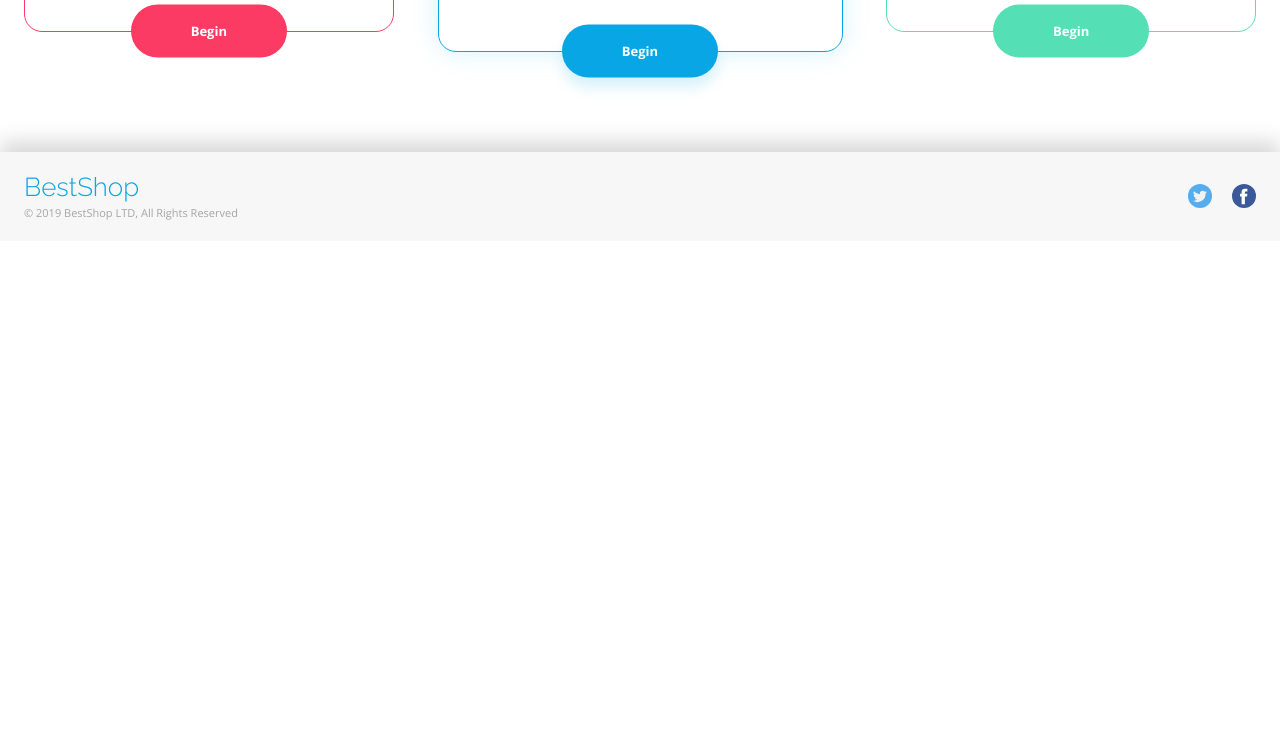
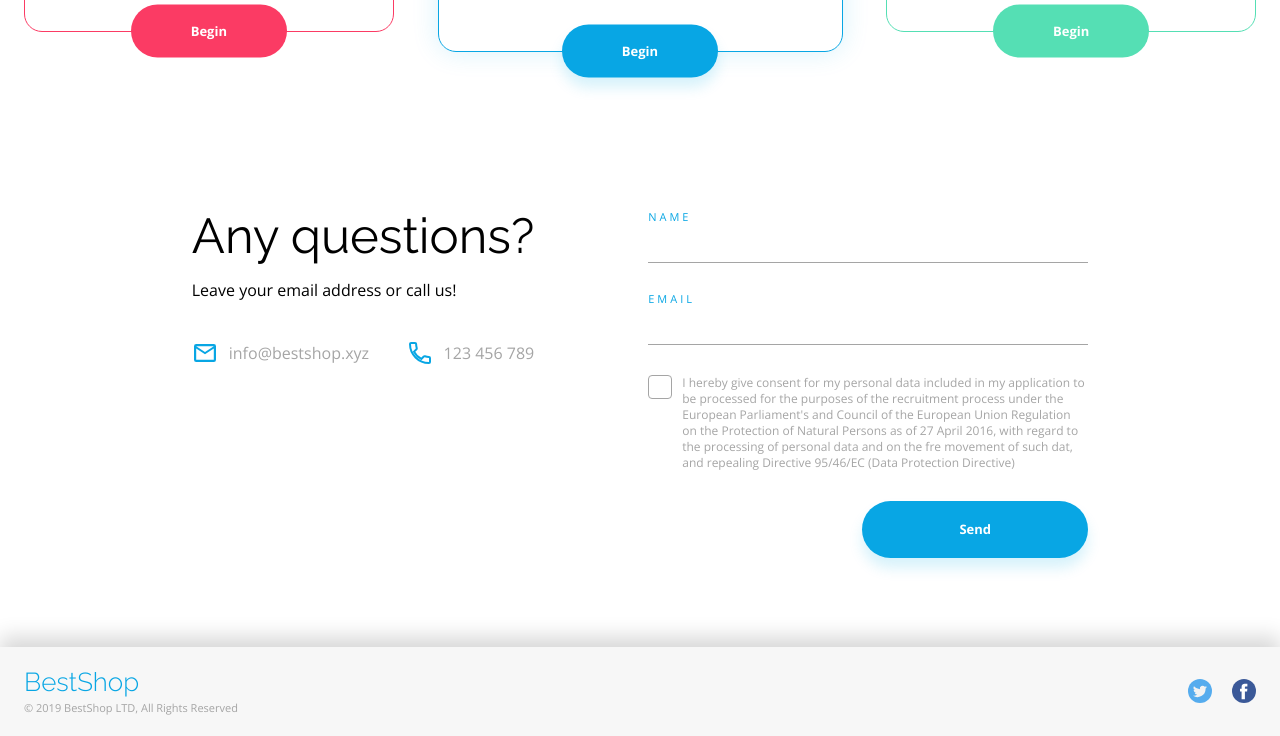
Before and after one commit to alientheeight/CL-Workshop-BestShop-Vite, a website built with Vite: page index.html in a window 1280 px wide. Shown: the part 3390-4126 px from the top of the page. Before the commit the page ends 3631 px from the top, so only its background shows below. Built offline with nearby package versions, Linux system fonts and the light colour scheme.

Commit message:
Contact feature created

```diff
--- a/index.html
+++ b/index.html
@@ -263,6 +263,57 @@
           </div>
         </div>
       </section>
+
+      <!--Contact section-->
+      <section class="contact" id="contact">
+        <div class="contact__container container">
+          <div class="column-info">
+            <h2 class="contact-title">Any questions?</h2>
+            <p>Leave your email address or call us!</p>
+            <ul class="contact-data">
+              <li class="contact-data__item contact-data__item--mail"><a href="" class="contact-data__link">info@bestshop.xyz</a></li>
+              <li class="contact-data__item contact-data__item--phone"><a href="" class="contact-data__link">123 456 789</a></li>
+            </ul>
+          </div>
+          <div class="column-contact">
+            <form action="" class="contact-form">
+              <div class="form-row">
+                <label for="name" class="form-label">Name</label>
+                <input
+                        type="text"
+                        name="name"
+                        id="name"
+                        required class="form-control"
+                />
+              </div>
+              <div class="form-row">
+                <label for="email" class="form-label">Email</label>
+                <input
+                        type="email"
+                        name="email"
+                        id="email"
+                        required class="form-control"
+                />
+              </div>
+              <div class="form-row">
+                <div class="form-check">
+                  <input type="checkbox" name="form-check-input" id="consent" class="form-check-input"/>
+                  <label for="consent" class="form-check-label"
+                  >I hereby give consent for my personal data included in my application to be processed for the
+                    purposes of the recruitment process under the European Parliament's and Council of the
+                    European Union Regulation on the Protection of Natural Persons as of 27 April 2016, with
+                    regard to the processing of personal data and on the fre movement of such dat, and repealing
+                    Directive 95/46/EC (Data Protection Directive)</label
+                  >
+                </div>
+              </div>
+              <div class="form-row form-row--last">
+                <button type="submit" class="button button--primary button--contact ">Send</button>
+              </div>
+            </form>
+          </div>
+        </div>
+      </section>
     </main>
 
 
--- a/scss/base/_containers.scss
+++ b/scss/base/_containers.scss
@@ -27,3 +27,18 @@
     padding-right: 1.5rem;
   }
 }
+
+@media (max-width: $bp-mml) {
+  .contact__container {
+    justify-content: space-around;
+    gap: 0;
+  }
+}
+
+@media (max-width: $bp-ml) {
+  .contact__container {
+    flex-direction: column;
+    justify-content: center;
+    align-items: center;
+  }
+}
--- /dev/null
+++ b/scss/layout/_contact.scss
@@ -0,0 +1,133 @@
+@use "../abstracts/variables" as *;
+@use "../abstracts/functions" as *;
+
+/*Contact*/
+.contact {
+  padding: 59px 0;
+}
+
+.column-info {
+  max-width: 350px;
+  .contact-title {
+    font-family: $ff-title-font;
+    font-size: $fz-contact-heading;
+    margin-bottom: 22px;
+  }
+
+  .contact-data {
+    margin-top: 42px;
+    display: flex;
+    justify-content: space-between;
+    color: $color-grey;
+
+    &__item {
+      display: flex;
+      align-items: center;
+      &--mail::before {
+        content: "";
+        width: 27px;
+        height: 27px;
+        background: url("../../assets/mail-icon.svg") no-repeat center / cover;
+        margin-right: 10px;
+      }
+      &--phone::before {
+        content: "";
+        width: 27px;
+        height: 27px;
+        background: url("../../assets/phone-icon.svg") no-repeat center / cover;
+        margin-right: 10px;
+      }
+    }
+  }
+
+}
+
+.contact-data__link {
+}
+
+.column-contact {
+  display: flex;
+  flex-direction: column;
+  max-width: 440px;
+}
+
+.form-label {
+  display: flex;
+  margin-bottom: 20px;
+  font-size: $fz-contact-label;
+  font-weight: $fw-regular;
+  letter-spacing: 0.1875rem;
+  text-transform: uppercase;
+  color: $color-primary;
+}
+.form-row {
+  margin-bottom: 30px;
+  &--last {
+    display: flex;
+    justify-content: flex-end;
+  }
+}
+
+.form-control {
+  display: flex;
+  width: 100%;
+  border-bottom: 1px solid $color-grey;
+  &:focus {
+    border-color: $color-redish;
+  }
+}
+
+.form-check {
+  display: flex;
+  gap: 10px;
+  &-label {
+    font-size: 0.75rem;
+    line-height: 1rem;
+    color: $color-grey;
+  }
+  &-input {
+    flex-shrink: 0;
+    width: 24px;
+    height: 24px;
+    border-radius: 4px;
+    border: 1px solid $color-grey;
+    appearance: none;
+
+    &:focus {
+      border-color: $color-redish;
+    }
+
+    &:checked {
+      background: url("../../assets/checkmark.svg") no-repeat center;
+    }
+  }
+}
+
+@media (max-width: $bp-ml) {
+  .contact {
+    padding: 0;
+    margin-bottom: 40px;
+  }
+  .column-info {
+    min-width: 440px;
+    margin-bottom: 56px;
+  }
+}
+
+@media (max-width: $bp-s) {
+  .column-info {
+    min-width: 100%;
+    .contact-title {
+      font-size: $fz-contact-heading-mobile;
+    }
+  }
+
+  .column-contact {
+    width: 100%;
+  }
+
+  .contact-data {
+    flex-direction: column;
+    gap: 16px;
+  }
+}
--- a/scss/layout/_index.scss
+++ b/scss/layout/_index.scss
@@ -3,6 +3,5 @@
 @forward "statistics";
 @forward "benefits";
 @forward "pricing";
-
-
+@forward "contact";
 @forward "footer";
--- a/scss/layout/_pricing.scss
+++ b/scss/layout/_pricing.scss
@@ -172,6 +172,7 @@
     &-list{
       flex-direction: column;
       width: 100%;
+      margin-bottom: 50px;
     }
   }
 
```
